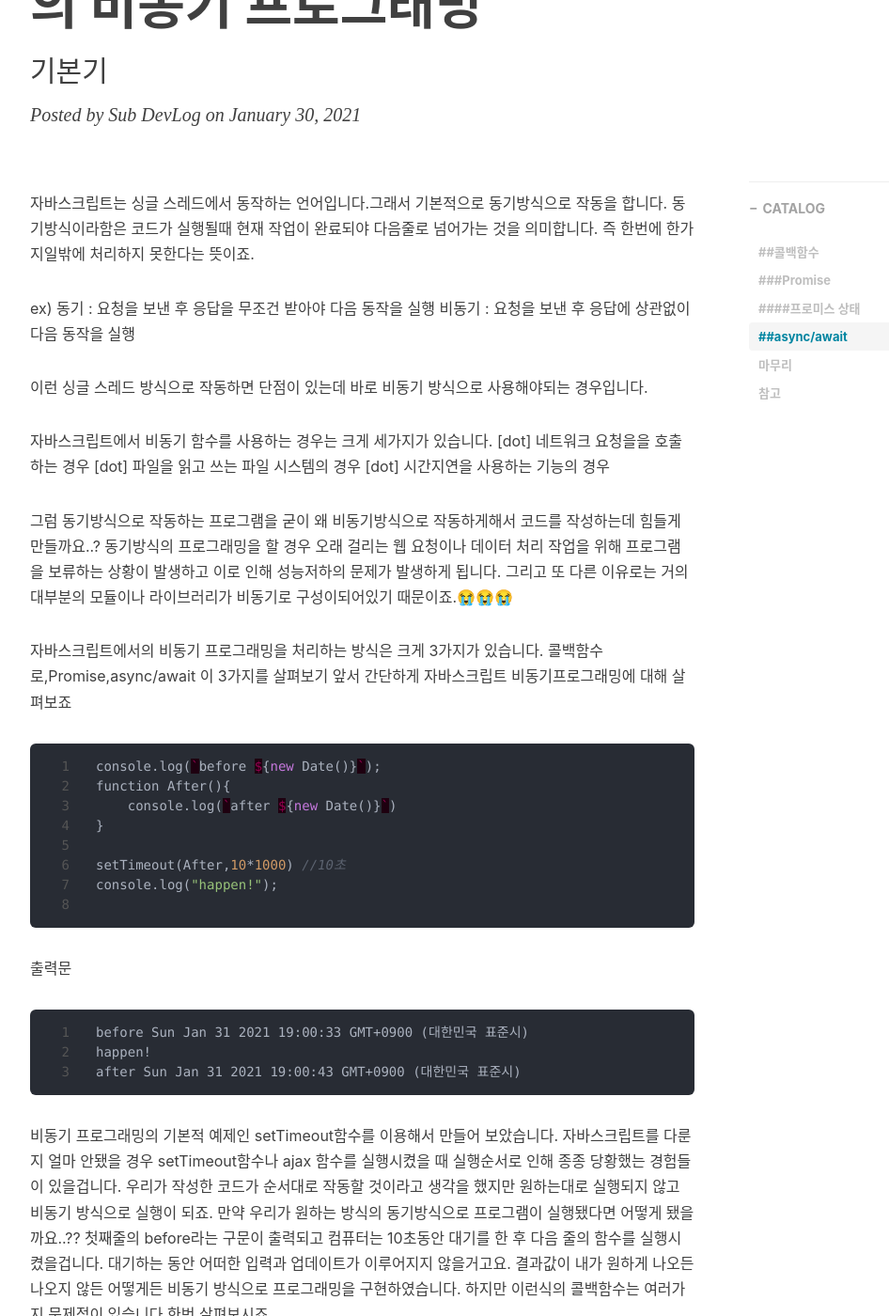
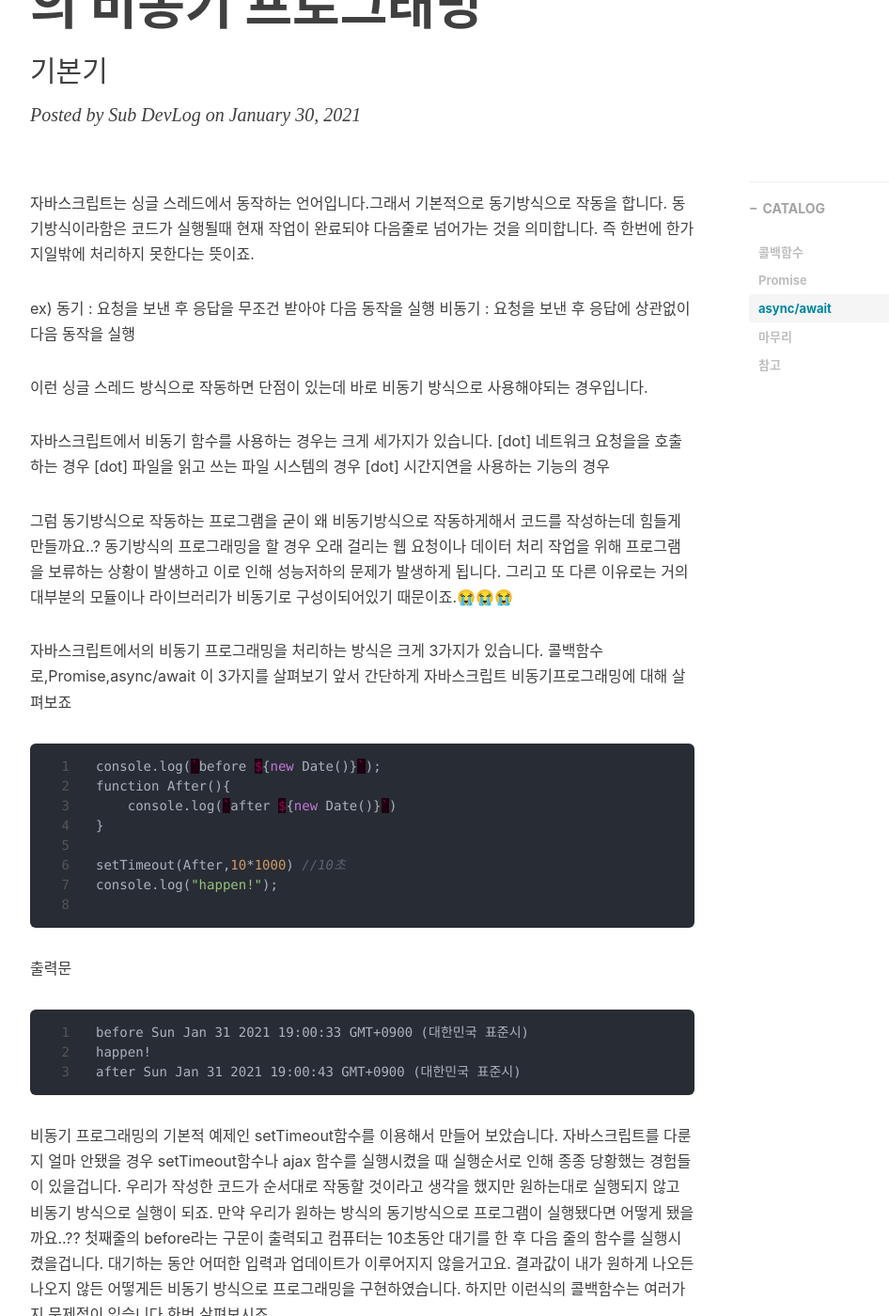
Before and after one commit to lss3070/Room19, a Jekyll site: the page built from _posts/2021-01-30-[Javascript]-Javascript에서의 비동기.md, in a window 1280 px wide and 1400 px high, scrolled down 220 px. Shown: the whole window at 94% size, without its empty margins (233-1179 px from the left). Built offline with Jekyll 4.4.1, drawn with Linux system fonts in a browser that asks for light colours; nearby versions of some CDN libraries; library files that are not in the unit come from our copies; comment, search, counter and statistics services are not loaded; some of the changed text lies outside the part shown.

Commit message:
20210130 posting

```diff
--- a/_posts/2021-01-30-[Javascript]-Javascript에서의 비동기.md
+++ b/_posts/2021-01-30-[Javascript]-Javascript에서의 비동기.md
@@ -61,7 +61,7 @@
 하지만 이런식의 콜백함수는 여러가지 문제점이 있습니다 한번 살펴보시죠
 
 
-##콜백함수
+콜백함수
 ---
 콜백함수를 이용해서 비동기프로그래밍을 구현하는것은 완벽하지도 않고 오래된 매커니즘입니다.
 만약 한번에 여러가지의 콜백함수가 중첩이 되어있다면 관리하는데 상당히 어려워질겁니다.아래 예제를 살펴보죠
@@ -108,7 +108,7 @@
 어려워집니다.이러한 문제점들을 보완하기 위해 Es6에서는 Promise가 나왔습니다.
 
 
-###Promise
+Promise
 ---
 Promise는 콜백의 단점을 해결하려는 시도 속에서 만들어 졌으며 프로미스는 일반적으로 안전하고 관리하기 쉬운 코드를 만들수 있게 해줍니다.
 
@@ -138,7 +138,7 @@
 new Promise(),resolve(),reject(),then()과 같은 프로미스 API를 사용하는 구조로 바뀌었습니다. 여기서 resolve(),reject(),then()에 대해 자세히 알아보죠
 
 ####프로미스 상태
----
+
 
 promise를 사용할때 꼭 알아야 하는는 개념은 프로미스 코드를 실행할때마다 프로미스의 진행상태를 저장하는 프로미스 상태입니다.
 상태를 저장하는 이유는 코드를 연속적으로 실행하지 않고 소스 코드 끝까지 내려갔다가 다시 올라와서 실행하므로 진행상태에 대한 정보가 필요하기 때문입니다. 프로미스의 상태는 크게 세가지로 분류됩니다.
@@ -224,7 +224,7 @@
 꼬인다면 어떨까요... 일일히 디버거로 한줄한줄 뜯어봐야될겁니다.
 
 
-##async/await
+async/await
 ---
 드디어 aync/await 항목에 도착했네요!!
 aync/awiat는 es8에 등장하게된 문법이고 이 특별한 문법을 사용하면 Promise를 좀 더 편하게 사용하실 수 있어요. 위의 방식들처럼 복잡하지 않고 깔끔하게 비동기적인 프로그래밍을 만들 수 있습니다.
```
